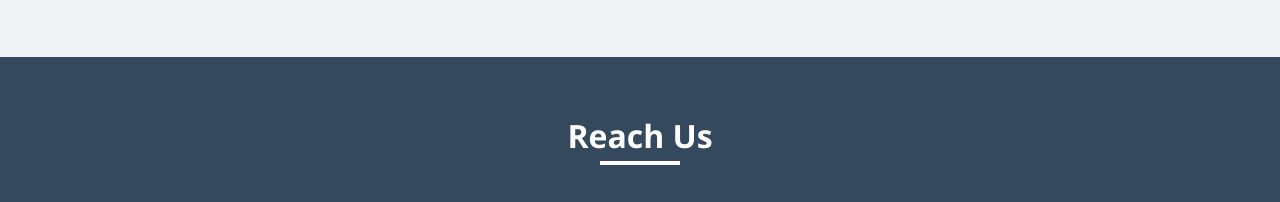
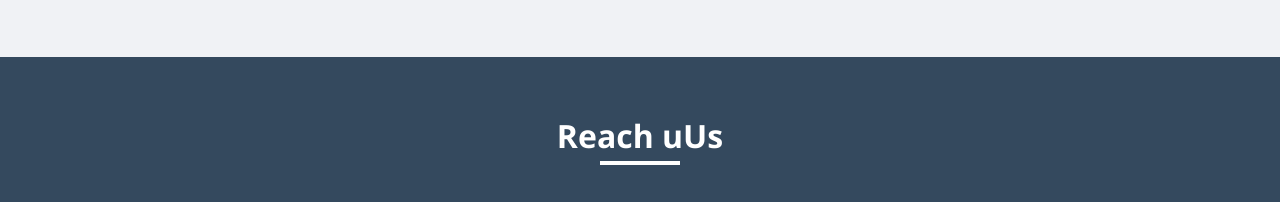
Before and after one commit to hasandeep134/PulsePoint, a website: page public/index.html in a window 1280 px wide. Shown: the part 2045-2247 px from the top of the page. Drawn offline with nearby package versions, Linux system fonts and the light colour scheme; grey boxes are pictures that could not be loaded.

Commit message:
Update index.html

```diff
--- a/public/index.html
+++ b/public/index.html
@@ -669,7 +669,7 @@ if (response.userType === 'Admin') { // Check for Admin first
     <!-- Reach Us Section -->
     <section id="reach-us" class="section reach-us-section">
         <div class="container">
-            <h2 class="section-title">Reach Us</h2>
+            <h2 class="section-title">Reach uUs</h2>
             <div class="row g-4">
                 <div class="col-md-6">
                     <div class="map-responsive">
```
